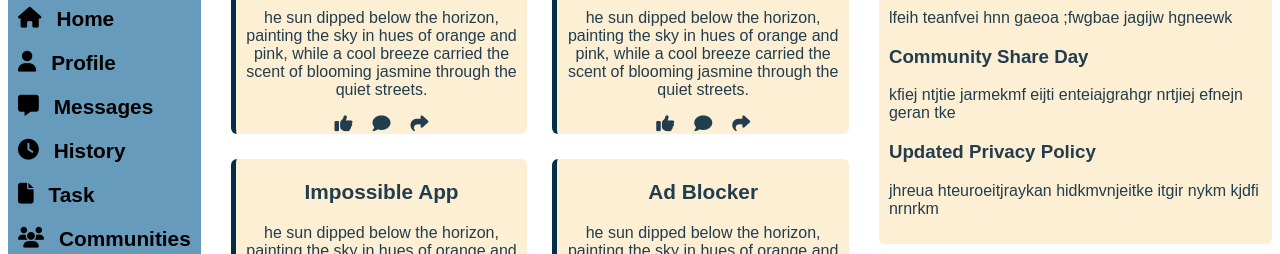
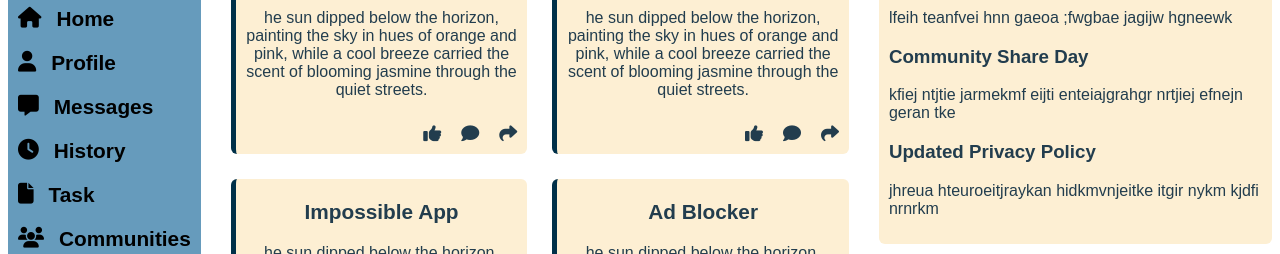
Before and after one commit to Mil9nn/admin-dashboard, a plain HTML site: page index.html in a window 1280 px wide. Shown: the part 296-550 px from the top of the page. Drawn offline with Linux system fonts and the light colour scheme.

Commit message:
shifted project like, share button to right and added some padding to it

```diff
--- a/style.css
+++ b/style.css
@@ -18,8 +18,9 @@
 .project span {
     display: flex;
     gap: 20px;
-    justify-content: center;
+    justify-content: end;
     align-items: center;
+    padding: 10px;
 }
 
 .project span i {
```
